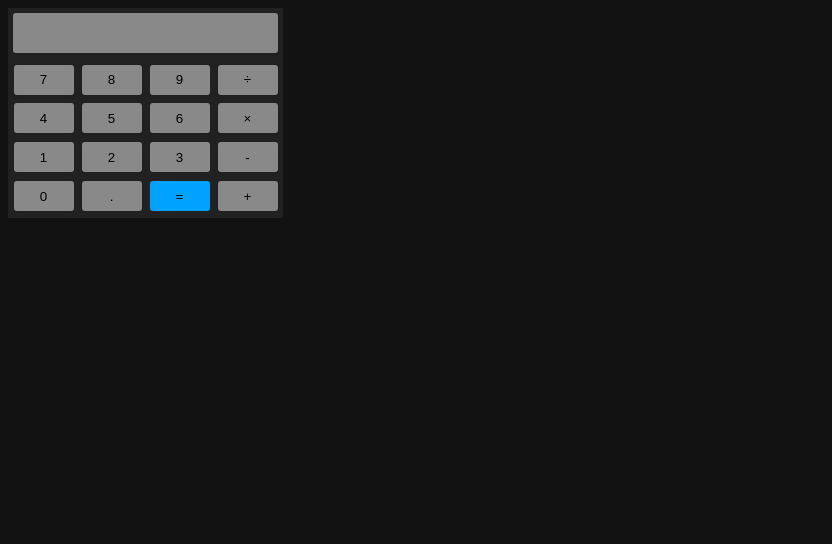
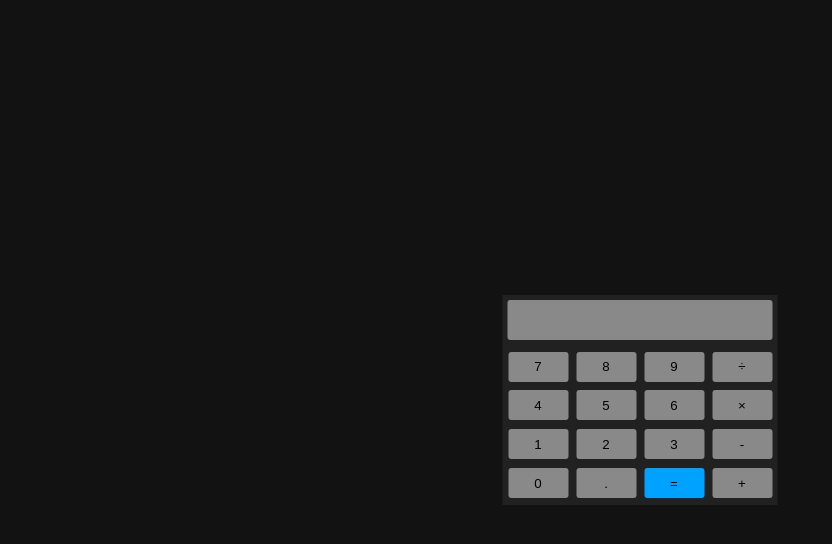
Before and after one commit to keffri/top-calculator, a plain HTML site: page index.html in a window 1280 px wide. Shown: the whole page, without its empty margins (0-832 px from the left). Drawn offline with Linux system fonts and the light colour scheme.

Commit message:
positioning

```diff
--- a/style.css
+++ b/style.css
@@ -6,7 +6,14 @@
   --bg-grey-light: #898989;
 }
 
+html {
+  height: 100%;
+  margin: 0;
+}
+
 body {
+  height: 100%;
+  margin: 0;
   background-color: var(--bg-grey-darkest);
 }
 
@@ -31,6 +38,10 @@ body {
 /***** LAYOUT ******/
 
 .calculator {
+  position: absolute;
+  top: 50%;
+  left: 50%;
+  transform: translateX(-50%) translateY(-50%);
   display: flex;
   flex-direction: column;
   justify-content: space-evenly;
```
